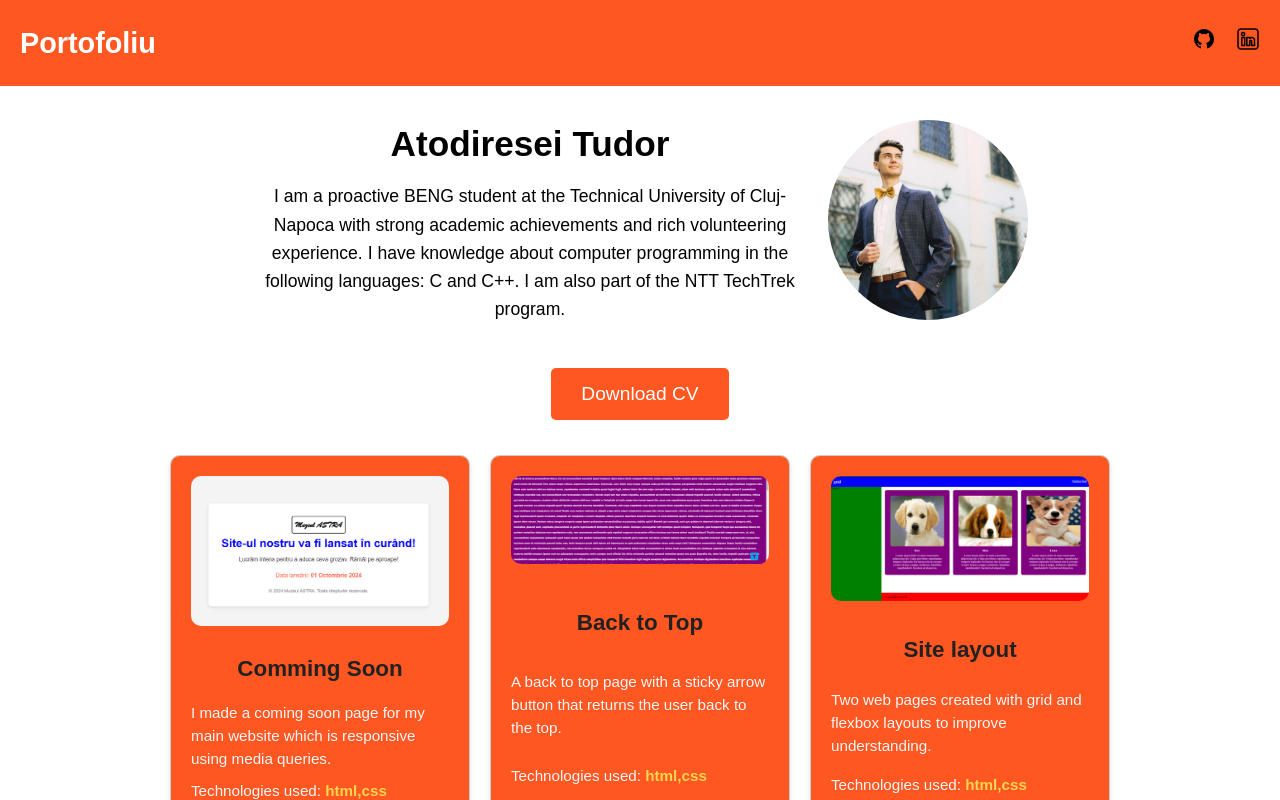
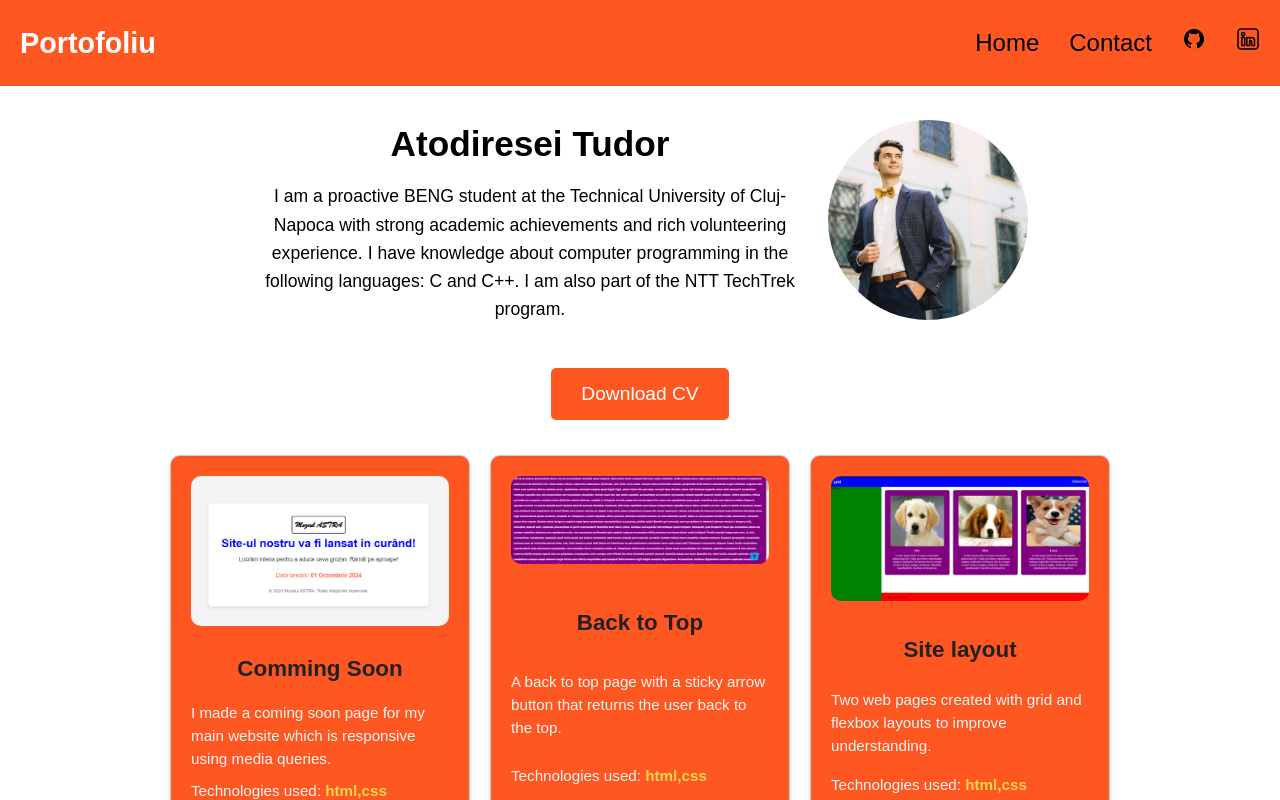
Before and after one commit to Tudor-debug819/AngularProject3, an Angular app: page / in a window 1280 px wide. Shown: the top 800 px of the page. Built offline with nearby package versions, Linux system fonts and the light colour scheme.

Commit message:
adding home and contact links in header

```diff
--- a/src/app/header/header.component.css
+++ b/src/app/header/header.component.css
@@ -20,3 +20,14 @@ nav {
     align-items: center;
     margin-left: auto;
   }
+
+  .nav-links a {
+    text-decoration: none;
+    color: black;
+    margin-left: 10px;
+    font-size: 1.5em;
+  }
+
+  .nav-links a:hover{
+    text-decoration: underline;
+  }
--- a/src/app/header/header.component.html
+++ b/src/app/header/header.component.html
@@ -1,9 +1,10 @@
 <nav>
   <div class="nav-heading">
     <h2>Portofoliu</h2>
-      <!-- <img src="assets/pozaTest.jpg"/> -->
   </div>
   <div class="nav-links">
+    <a href="#home-section">Home</a>
+    <a href="#contact-section">Contact</a>
     <a href="https://github.com/Tudor-debug819" target="_blank"
       ><img id="github-icon" src="assets/icons8-github-24.png"
     /></a>
```
Lines whose indentation alone changed are shown as unchanged.
